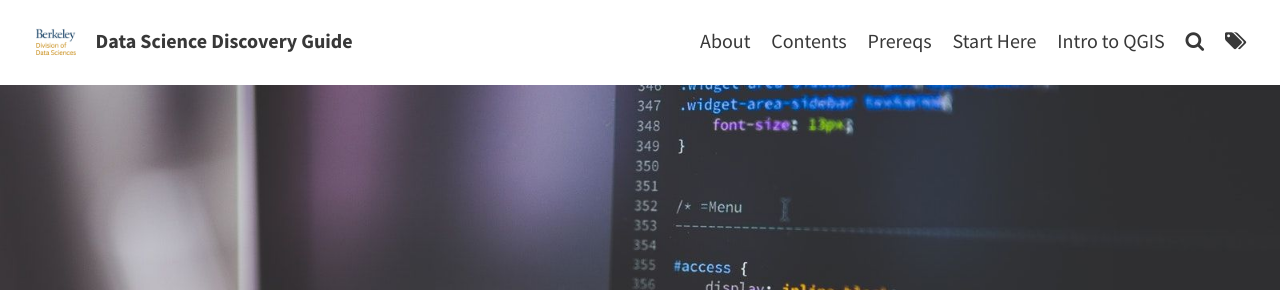
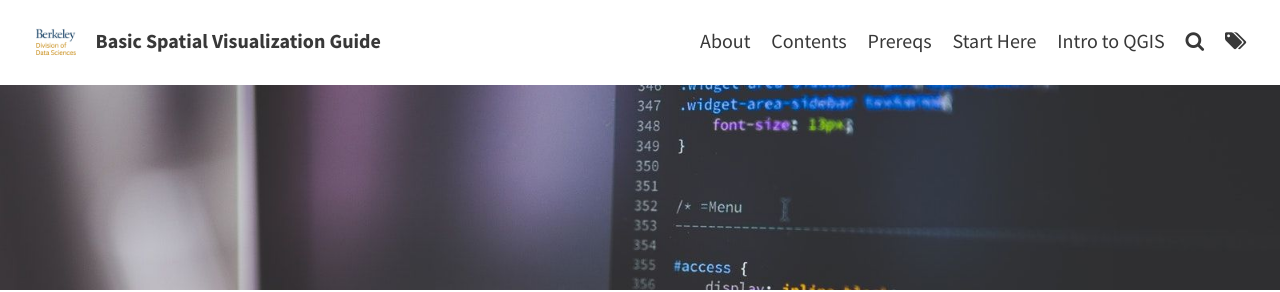
Before and after one commit to AaronScherf/Basic_Spatial_Visualization, a Jekyll site: the page built from index.md, in a window 1280 px wide. Shown: the top 292 px of the page. Built offline with Jekyll 4.4.1, drawn with Linux system fonts in a browser that asks for light colours.

Commit message:
Update _config.yml

```diff
--- a/_config.yml
+++ b/_config.yml
@@ -1,34 +1,34 @@
 # SITE CONFIGURATION
 baseurl: "/"
-url: "https://Data-Scholars-Discovery.github.io"
-title: Data Science Discovery Guide # site's title
-description: "A complete, beginner friendly guide to data science. Created and maintained by the Data Scholars: Discovery program at UC Berkeley." # used by search engines
+url: "https://aaronscherf.github.io/Basic_Spatial_Visualization/"
+title: Basic Spatial Visualization Guide # site's title
+description: "A beginner's guide to spatial data visualization via Tableau, QGIS, and more. Created and maintained by Aaron Scherf." # used by search engines
 
 
 # THEME-SPECIFIC CONFIGURATION
 theme_settings:
   # Meta
-  title: Data Science Discovery Guide # blog's title
+  title: Basic Spatial Visualization Guide # blog's title
   avatar: assets/img/Berkeley_Data_Sciences.png
   favicon: assets/favicon.ico
   gravatar: # Email MD5 hash
 
   # Header and footer text
-  header_text: A Beginner's Guide to Learning Data Science Online
+  header_text: A Beginner's Guide to Learning Spatial Visualization Online
   header_feature_image: assets/img/pexels/triangular.jpeg
   footer_text: >
     Powered by <a href="https://jekyllrb.com/">Jekyll</a> with <a href="https://github.com/sylhare/Type-on-Strap">Type on Strap</a>
 
   # Icons
   rss: true  # Make sure you created a feed.xml with feed.xml layout
-  email_address: "berkeley.discovery.scholars@gmail.com" # Full email address, e.g. "sam@example.com"
+  email_address: "theaaronscherf@gmail.com" # Full email address, e.g. "sam@example.com"
   behance:
   bitbucket:
   dribbble:
   facebook:
   flickr:
   gitlab:
-  github: "Data-Scholars-Discovery"
+  github: "AaronScherf"
   google_plus:
   instagram:
   keybase:
```
